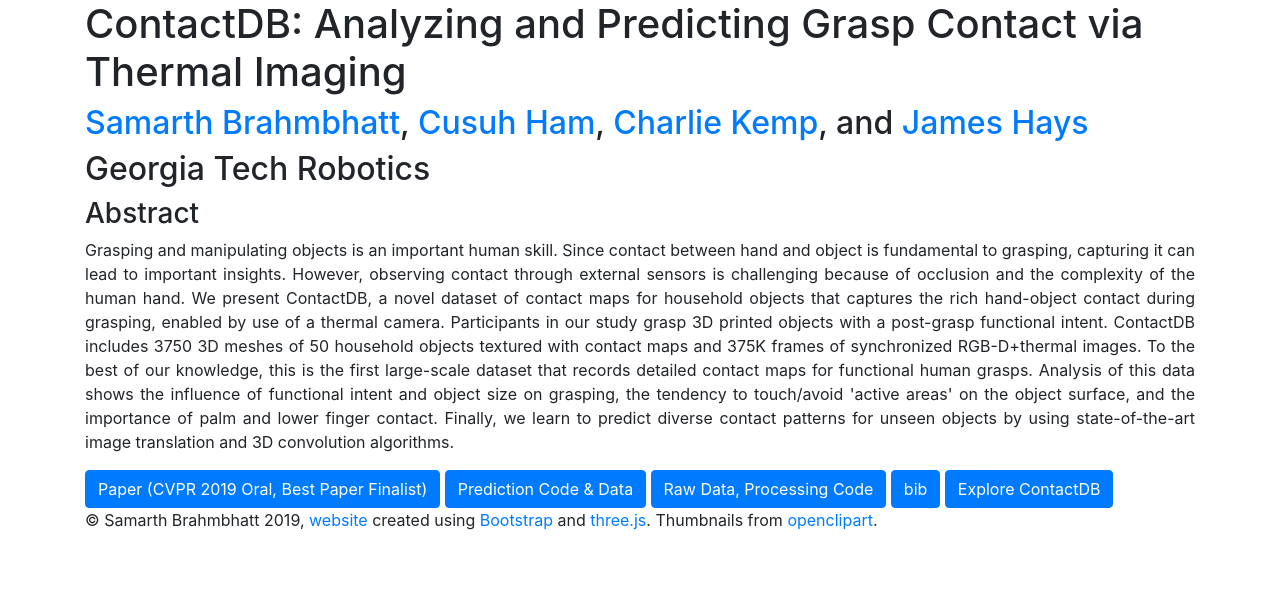
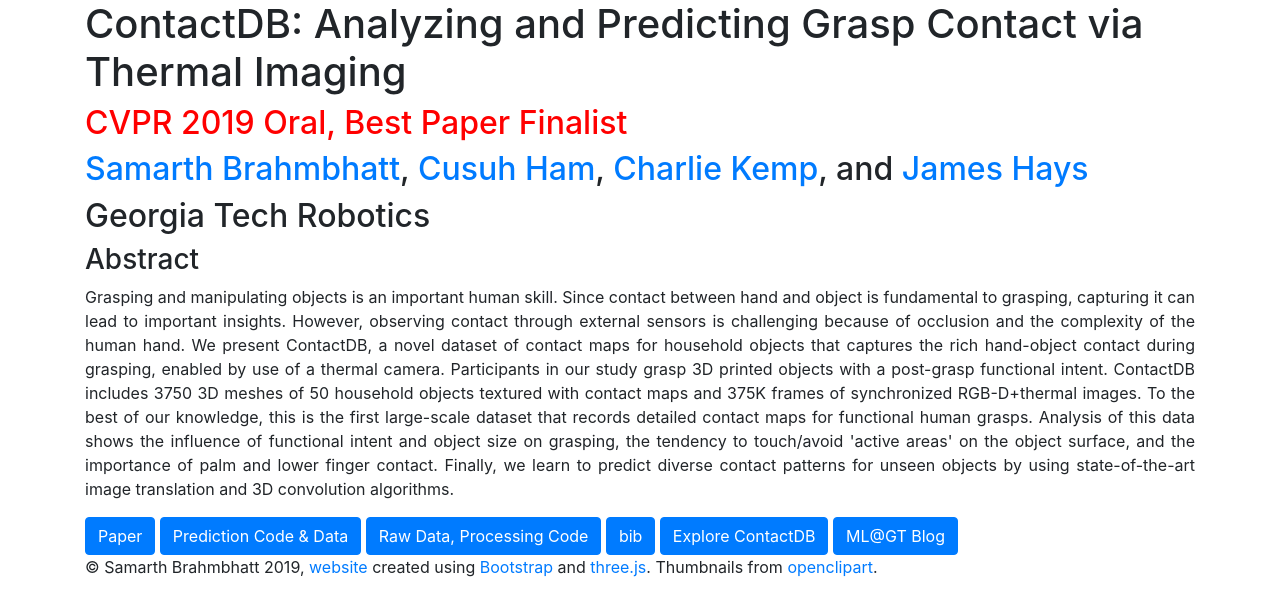
Before and after one commit to samarth-robo/contactdb_website, a plain HTML site: page index.html in a window 1280 px wide. Drawn offline with nearby package versions, Linux system fonts and the light colour scheme; a script that the page names is missing.

Commit message:
some formatting changes

```diff
--- a/index.html
+++ b/index.html
@@ -28,6 +28,7 @@
         <div class="row">
             <div class="col">
                 <h1>ContactDB: Analyzing and Predicting Grasp Contact via Thermal Imaging</h1>
+                <h2 style="color: red">CVPR 2019 Oral, Best Paper Finalist</h2>
                 <h2>
                     <a href="https://samarth-robo.github.io/" target="_blank">Samarth Brahmbhatt</a>,
                     <a href="https://cusuh.github.io/" target="_blank">Cusuh Ham</a>,
@@ -59,7 +60,7 @@
         <div class="row">
             <div class="col">
                 <a class="btn btn-primary" href="http://arxiv.org/abs/1904.06830" role="button" target="_blank">
-                    Paper (CVPR 2019 Oral, Best Paper Finalist)
+                    Paper
                 </a>
                 <a class="btn btn-primary" href="https://github.com/samarth-robo/contactdb_prediction" role="button"
                    target="_blank">Prediction Code & Data
@@ -70,6 +71,10 @@
                 <a class="btn btn-primary" href="contactdb_bib.txt" role="button" target="_blank">bib</a>
                 <a class="btn btn-primary" href="contactdb_explorer.html" role="button" target="_blank">
                     Explore ContactDB
+                </a>
+                <a class="btn btn-primary"
+                   href="https://mlatgt.blog/2019/06/06/contactdb-analyzing-and-predicting-grasp-contact-via-thermal-imaging/"
+                   role="button" target="_blank">ML@GT Blog
                 </a>
             </div>
         </div>
```
Also changed, not shown: contactgrasp.html (+1 -0 lines).
